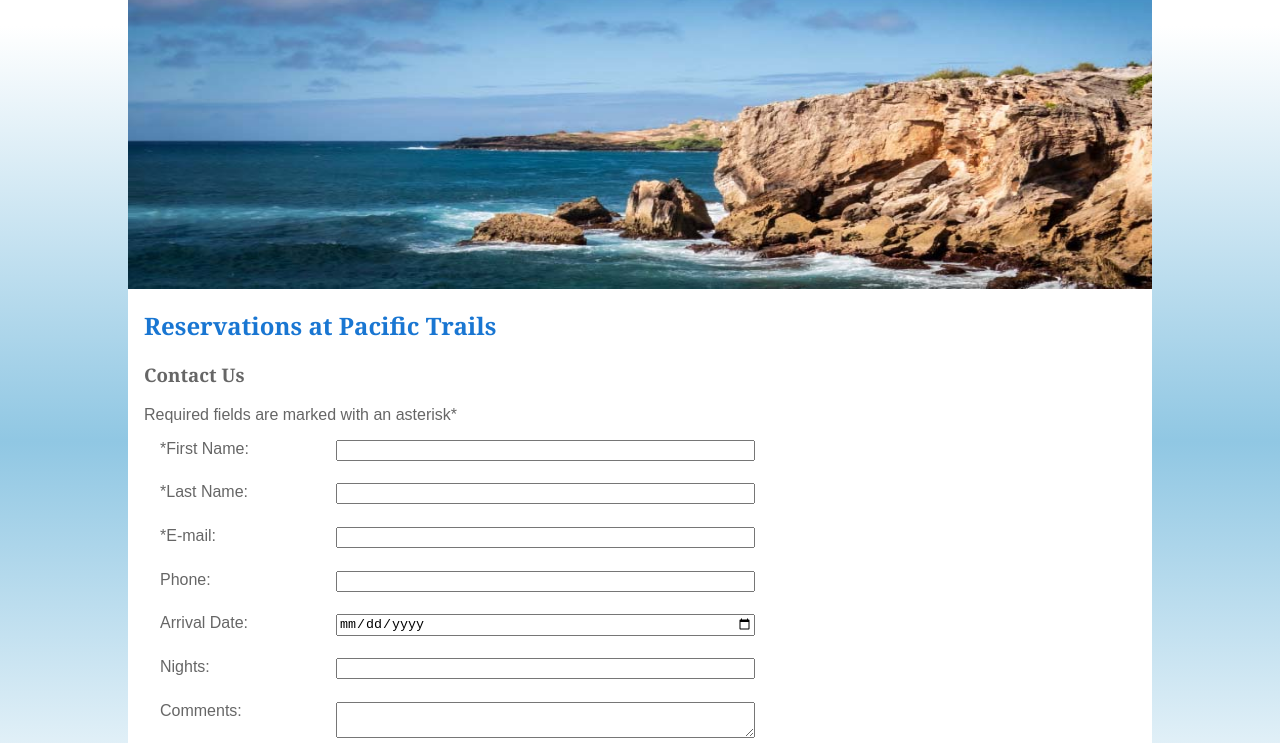
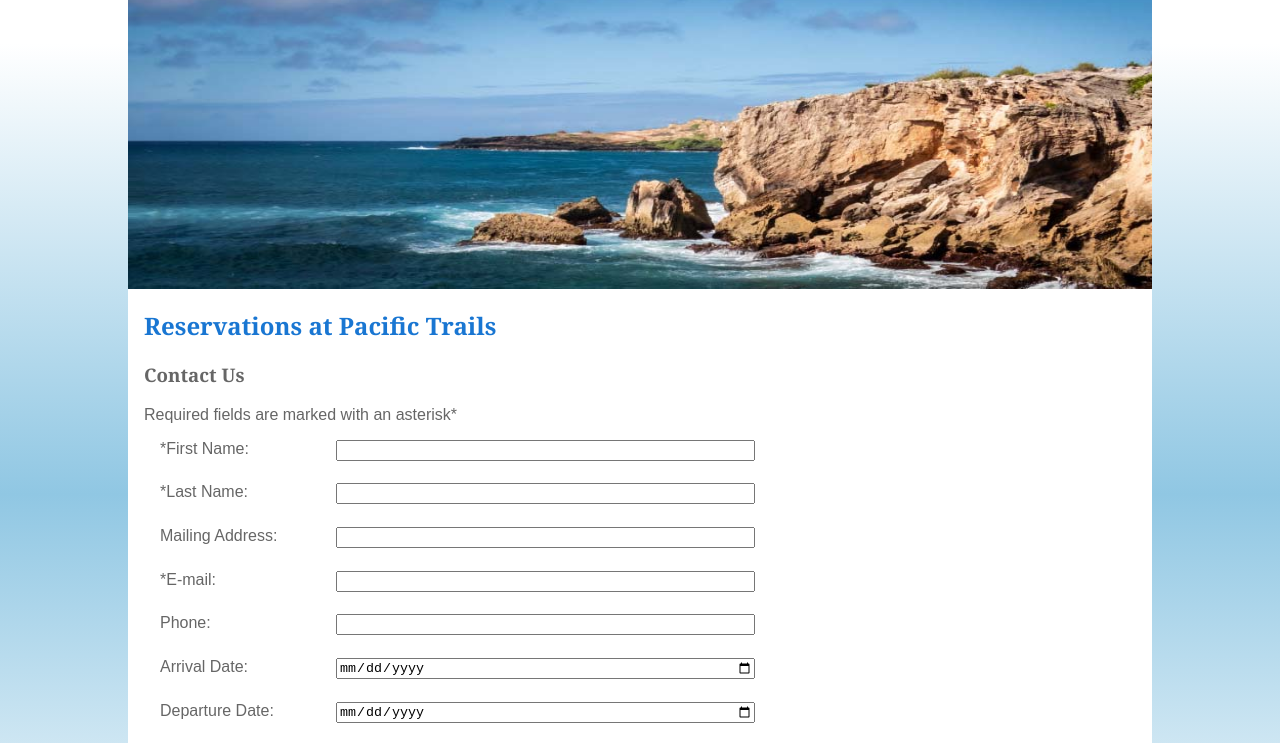
Before and after one commit to frePor/pacific, a plain HTML site: page reservations.html in a window 1280 px wide. Shown: the part 182-925 px from the top of the page. Drawn offline with Linux system fonts and the light colour scheme.

Commit message:
modified reservations.html

```diff
--- a/reservations.html
+++ b/reservations.html
@@ -30,19 +30,23 @@
 
            <form method="post" action="https://webdevbasics.net/scripts/pacific.php">
             <label for="myFName">*First Name:</label>
-                <input type="text" id="myFName" name="myFName" required>
+                <input type="text" id="myFName" name="First" required>
             <label for="myLName">*Last Name:</label>
-                <input type="text" id="myLName" name="myLName" required>
+                <input type="text" id="myLName" name="Last" required>
+            <label for="myMailingAddress">Mailing Address:</label>
+                <input type="text" id="myMailingAddress" name="Address">
             <label for="myEmail">*E-mail:</label>
-                <input type="email" id="myEmail" name="myEmail" required>
+                <input type="email" id="myEmail" name="Email" required>
             <label for="myPhone">Phone:</label>
-                <input type="text" id="myPhone" name="myPhone" required>
+                <input type="text" id="myPhone" name="Phone" required>
             <label for="myDate">Arrival Date:</label>
-                <input type="date" id="myDate" name="myDate">
+                <input type="date" id="myDate" name="Arrival">
+            <label for="myDeparture">Departure Date:</label>
+                <input type="date" id="myDeparture" name="Departure">
             <label for="myNights">Nights:</label>
-                <input type="number" id="myNights" name="myNights" min="1" max="14">
+                <input type="number" id="myNights" name="Nights" min="1" max="14">
             <label for="myComments">Comments:</label>
-                <textarea type="text" id="myComments" name="myComments" rows="2" cols="20" required></textarea>
+                <textarea type="text" id="myComments" name="Comments" rows="2" cols="20" required></textarea>
             <label for="mySubmit"></label>
                 <input type="submit" id="mySubmit" value="Submit">
            </form>
```
